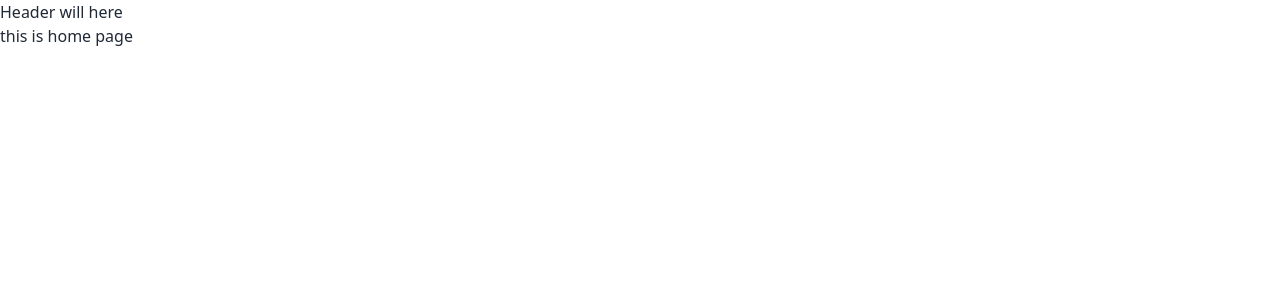
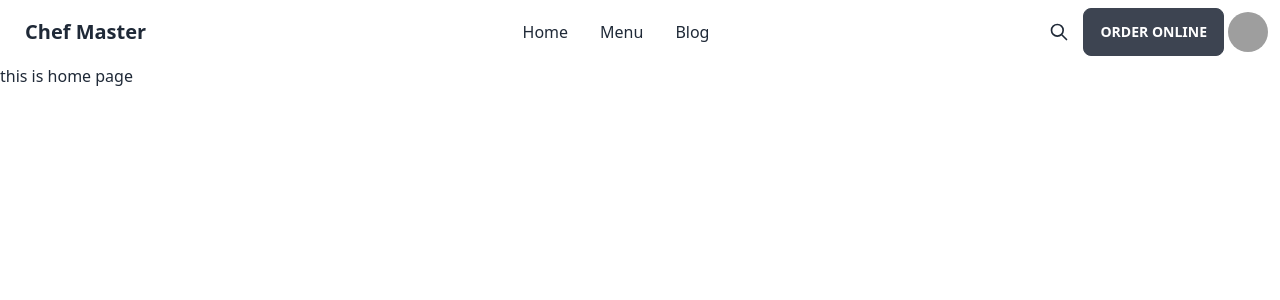
Before and after one commit to ImranSarkerWeb/chef-master-client, a React (Vite) app: page / in a window 1280 px wide. Shown: the top 300 px of the page. Built offline with nearby package versions, Linux system fonts and the light colour scheme; grey boxes are pictures that could not be loaded.

Commit message:
header added

```diff
--- a/src/pages/shared/Header.jsx
+++ b/src/pages/shared/Header.jsx
@@ -2,7 +2,83 @@
 import React from "react";
 
 const Header = () => {
-  return <div>Header will here</div>;
+  return (
+    <div className="navbar bg-base-100">
+      <div className="navbar-start">
+        <div className="dropdown">
+          <label tabIndex={0} className="btn btn-ghost lg:hidden">
+            <svg
+              xmlns="http://www.w3.org/2000/svg"
+              className="h-5 w-5"
+              fill="none"
+              viewBox="0 0 24 24"
+              stroke="currentColor"
+            >
+              <path
+                strokeLinecap="round"
+                strokeLinejoin="round"
+                strokeWidth="2"
+                d="M4 6h16M4 12h8m-8 6h16"
+              />
+            </svg>
+          </label>
+          <ul
+            tabIndex={0}
+            className="menu menu-compact dropdown-content mt-3 p-2 shadow bg-base-100 rounded-box w-52"
+          >
+            <li>
+              <a>Home</a>
+            </li>
+            <li tabIndex={0}>
+              <a className="justify-between">Menu</a>
+            </li>
+            <li>
+              <a>Blog</a>
+            </li>
+          </ul>
+        </div>
+        <a className="btn btn-ghost normal-case text-xl">Chef Master</a>
+      </div>
+      <div className="navbar-center hidden lg:flex">
+        <ul className="menu menu-horizontal px-1">
+          <li>
+            <a>Home</a>
+          </li>
+          <li tabIndex={0}>
+            <a>Menu</a>
+          </li>
+          <li>
+            <a>Blog</a>
+          </li>
+        </ul>
+      </div>
+
+      <div className="navbar-end">
+        <button className="btn  btn-ghost btn-circle">
+          <svg
+            xmlns="http://www.w3.org/2000/svg"
+            className="h-5 w-5"
+            fill="none"
+            viewBox="0 0 24 24"
+            stroke="currentColor"
+          >
+            <path
+              strokeLinecap="round"
+              strokeLinejoin="round"
+              strokeWidth="2"
+              d="M21 21l-6-6m2-5a7 7 0 11-14 0 7 7 0 0114 0z"
+            />
+          </svg>
+        </button>
+        <a className="btn">Order Online</a>
+      </div>
+      <label tabIndex={0} className="btn btn-ghost btn-circle avatar">
+        <div className="w-10 rounded-full">
+          <img src="https://randomuser.me/api/portraits/med/men/75.jpg" />
+        </div>
+      </label>
+    </div>
+  );
 };
 
 export default Header;
```
